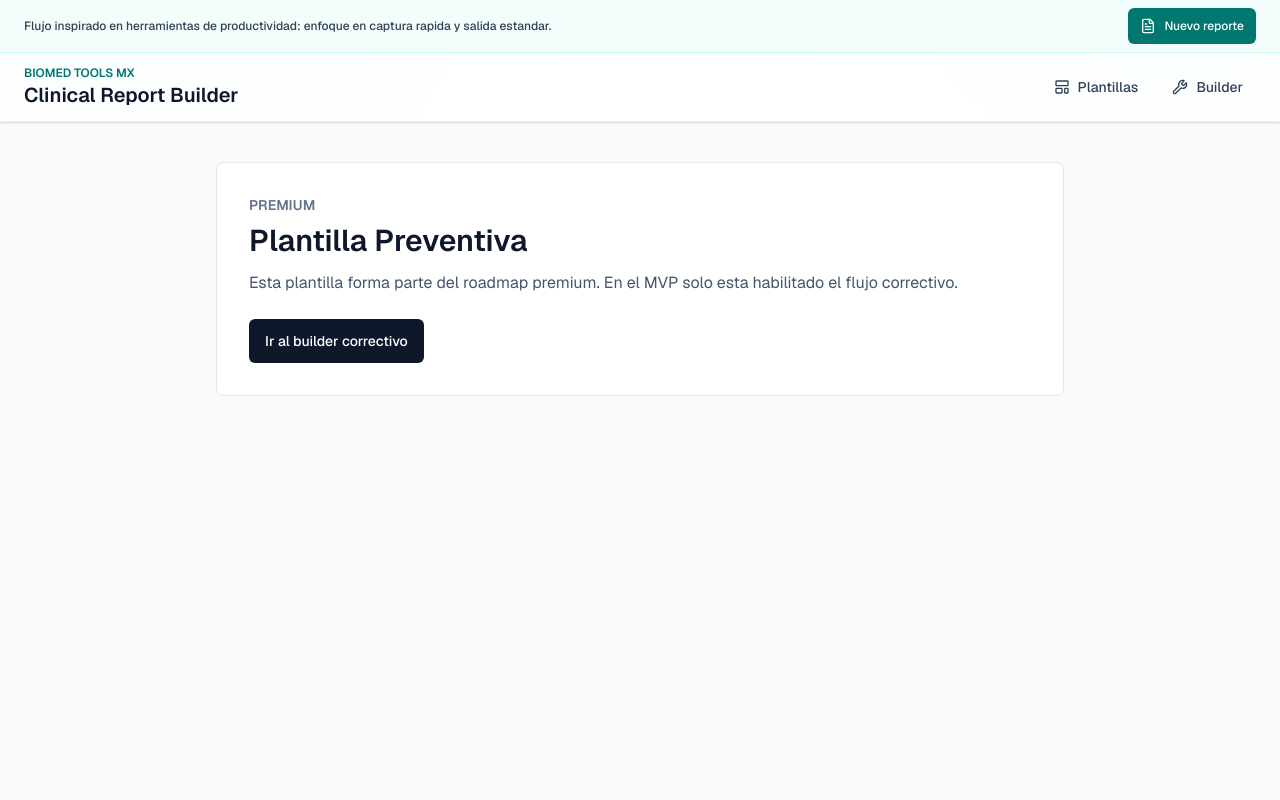
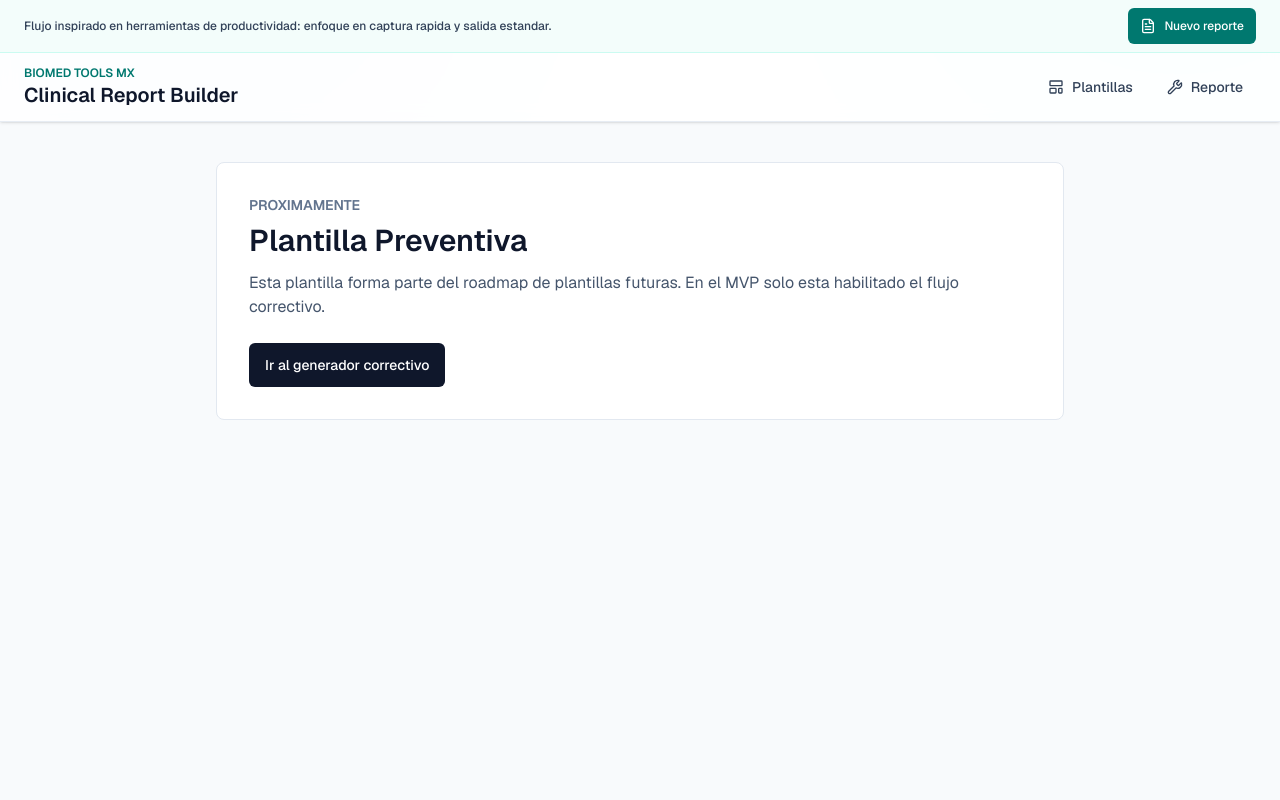
Before and after one commit to sircalch/clinical-report-builder, a Next.js app: page /builder/preventive in a window 1280 px wide. Shown: the top 800 px of the page. Built offline with nearby package versions, Linux system fonts and the light colour scheme; no server answers.

Commit message:
Polish report builder pilot language

```diff
--- a/app/about/page.tsx
+++ b/app/about/page.tsx
@@ -34,7 +34,7 @@ export default function AboutPage() {
               className="inline-flex min-h-11 items-center justify-center gap-2 rounded-md bg-slate-900 px-4 py-2 text-sm font-medium text-white transition hover:bg-slate-700"
             >
               <Wrench className="h-4 w-4" aria-hidden="true" />
-              Probar builder
+              Probar generador
             </Link>
           </div>
 
--- a/app/builder/corrective/page.tsx
+++ b/app/builder/corrective/page.tsx
@@ -88,7 +88,7 @@ export default async function CorrectiveBuilderPage({
         <header className="mb-8 flex flex-wrap items-start justify-between gap-4">
           <div>
             <p className="text-sm font-semibold uppercase tracking-wide text-slate-500">
-              Builder
+              Generador
             </p>
             <h1 className="mt-2 text-3xl font-semibold text-slate-900">
               Reporte de Mantenimiento Correctivo
--- a/app/builder/preventive/page.tsx
+++ b/app/builder/preventive/page.tsx
@@ -6,13 +6,13 @@ export default function PreventiveBuilderPage() {
       <main className="mx-auto w-full max-w-4xl px-4 py-10 md:px-6">
         <section className="rounded-lg border border-slate-200 bg-white p-8">
           <p className="text-sm font-semibold uppercase tracking-wide text-slate-500">
-            Premium
+            Proximamente
           </p>
           <h1 className="mt-2 text-3xl font-semibold text-slate-900">
             Plantilla Preventiva
           </h1>
           <p className="mt-3 text-slate-600">
-            Esta plantilla forma parte del roadmap premium. En el MVP solo esta
+            Esta plantilla forma parte del roadmap de plantillas futuras. En el MVP solo esta
             habilitado el flujo correctivo.
           </p>
           <div className="mt-6">
@@ -20,7 +20,7 @@ export default function PreventiveBuilderPage() {
               href="/builder/corrective"
               className="inline-flex min-h-11 items-center justify-center rounded-md bg-slate-900 px-4 py-2 text-sm font-medium text-white transition hover:bg-slate-700"
             >
-              Ir al builder correctivo
+              Ir al generador correctivo
             </Link>
           </div>
         </section>
--- a/app/layout.tsx
+++ b/app/layout.tsx
@@ -72,7 +72,7 @@ export default function RootLayout({
                 className="inline-flex min-h-10 items-center gap-2 rounded-md border border-transparent px-3 py-2 font-medium text-slate-700 hover:border-teal-200 hover:bg-teal-50"
               >
                 <Wrench className="h-4 w-4" aria-hidden="true" />
-                Builder
+                Reporte
               </Link>
               {SHOW_INTERNAL_NAV ? (
                 <Link
--- a/app/page.tsx
+++ b/app/page.tsx
@@ -33,11 +33,11 @@ export default async function Home({ searchParams }: HomeProps) {
     {
       href: "/templates",
       title: "Plantillas",
-      description: "Selecciona la plantilla gratuita o revisa las premium.",
+      description: "Selecciona la plantilla activa o revisa las proximas plantillas.",
     },
     {
       href: "/builder/corrective",
-      title: "Builder Correctivo",
+      title: "Reporte Correctivo",
       description: "Llena el formulario, valida, previsualiza y exporta PDF.",
     },
     {
--- a/app/preview/page.tsx
+++ b/app/preview/page.tsx
@@ -7,7 +7,7 @@ export default function PreviewPage() {
         <section className="rounded-lg border border-slate-200 bg-white p-8">
           <h1 className="text-3xl font-semibold text-slate-900">Vista previa</h1>
           <p className="mt-3 text-slate-600">
-            En el MVP, la vista previa vive dentro del builder correctivo para
+            En el MVP, la vista previa vive dentro del generador correctivo para
             mantener el flujo rapido en una sola pantalla.
           </p>
           <div className="mt-6">
@@ -15,7 +15,7 @@ export default function PreviewPage() {
               href="/builder/corrective"
               className="inline-flex min-h-11 items-center justify-center rounded-md bg-slate-900 px-4 py-2 text-sm font-medium text-white transition hover:bg-slate-700"
             >
-              Abrir builder
+              Abrir generador
             </Link>
           </div>
         </section>
--- a/app/pricing/page.tsx
+++ b/app/pricing/page.tsx
@@ -6,10 +6,10 @@ export default function PricingPage() {
       <main className="mx-auto w-full max-w-5xl px-4 py-10 md:px-6">
         <header className="mb-6">
           <p className="text-sm font-semibold uppercase tracking-wide text-slate-500">
-            Pricing
+            Roadmap
           </p>
           <h1 className="mt-2 text-3xl font-semibold text-slate-900">
-            Roadmap de version premium
+            Roadmap de plantillas futuras
           </h1>
         </header>
 
@@ -24,7 +24,7 @@ export default function PricingPage() {
             </ul>
           </article>
           <article className="rounded-lg border border-slate-200 bg-white p-6">
-            <h2 className="text-lg font-semibold text-slate-900">Premium</h2>
+            <h2 className="text-lg font-semibold text-slate-900">Proximamente</h2>
             <ul className="mt-3 space-y-2 text-sm text-slate-700">
               <li>Plantillas preventivo y recepcion</li>
               <li>Marca personalizada</li>
--- a/app/templates/page.tsx
+++ b/app/templates/page.tsx
@@ -15,8 +15,8 @@ export default function TemplatesPage() {
             Catalogo de plantillas de reporte
           </h1>
           <p className="mt-3 max-w-3xl text-slate-600">
-            La version gratuita incluye mantenimiento correctivo. Las plantillas
-            premium se habilitan en fases posteriores.
+            La version activa incluye mantenimiento correctivo. Las plantillas
+            futuras se habilitan en fases posteriores.
           </p>
         </header>
 
--- a/data/templates.ts
+++ b/data/templates.ts
@@ -16,7 +16,7 @@ export const reportTemplates: ReportTemplate[] = [
     description:
       "Checklist preventivo con tareas periodicas, tiempos y control de cumplimiento.",
     href: "/builder/preventive",
-    badge: "Premium",
+    badge: "Proximamente",
     enabled: false,
   },
   {
@@ -25,7 +25,7 @@ export const reportTemplates: ReportTemplate[] = [
     description:
       "Formato para pruebas funcionales, tolerancias y evidencia de conformidad.",
     href: "/pricing",
-    badge: "Premium",
+    badge: "Proximamente",
     enabled: false,
   },
 ];
--- a/lib/pdf.ts
+++ b/lib/pdf.ts
@@ -39,12 +39,12 @@ export function generateReportPdf(values: ReportFormValues): void {
 
   doc.setFont("helvetica", "bold");
   doc.setFontSize(18);
-  doc.text("Clinical Report Builder", left, y);
+  doc.text("Reporte tecnico biomedico", left, y);
   y += 20;
 
   doc.setFont("helvetica", "normal");
   doc.setFontSize(11);
-  doc.text("Reporte tecnico de mantenimiento correctivo", left, y);
+  doc.text("Mantenimiento correctivo / evidencia academica", left, y);
   y += 24;
 
   PDF_FIELDS.forEach(({ label, key }) => {
--- a/types/report.ts
+++ b/types/report.ts
@@ -32,6 +32,6 @@ export type ReportTemplate = {
   name: string;
   description: string;
   href: string;
-  badge: "Gratis" | "Premium";
+  badge: "Gratis" | "Proximamente";
   enabled: boolean;
 };
```
Also changed, not shown: 1 other file (tests, documents, lock files or other folders).
